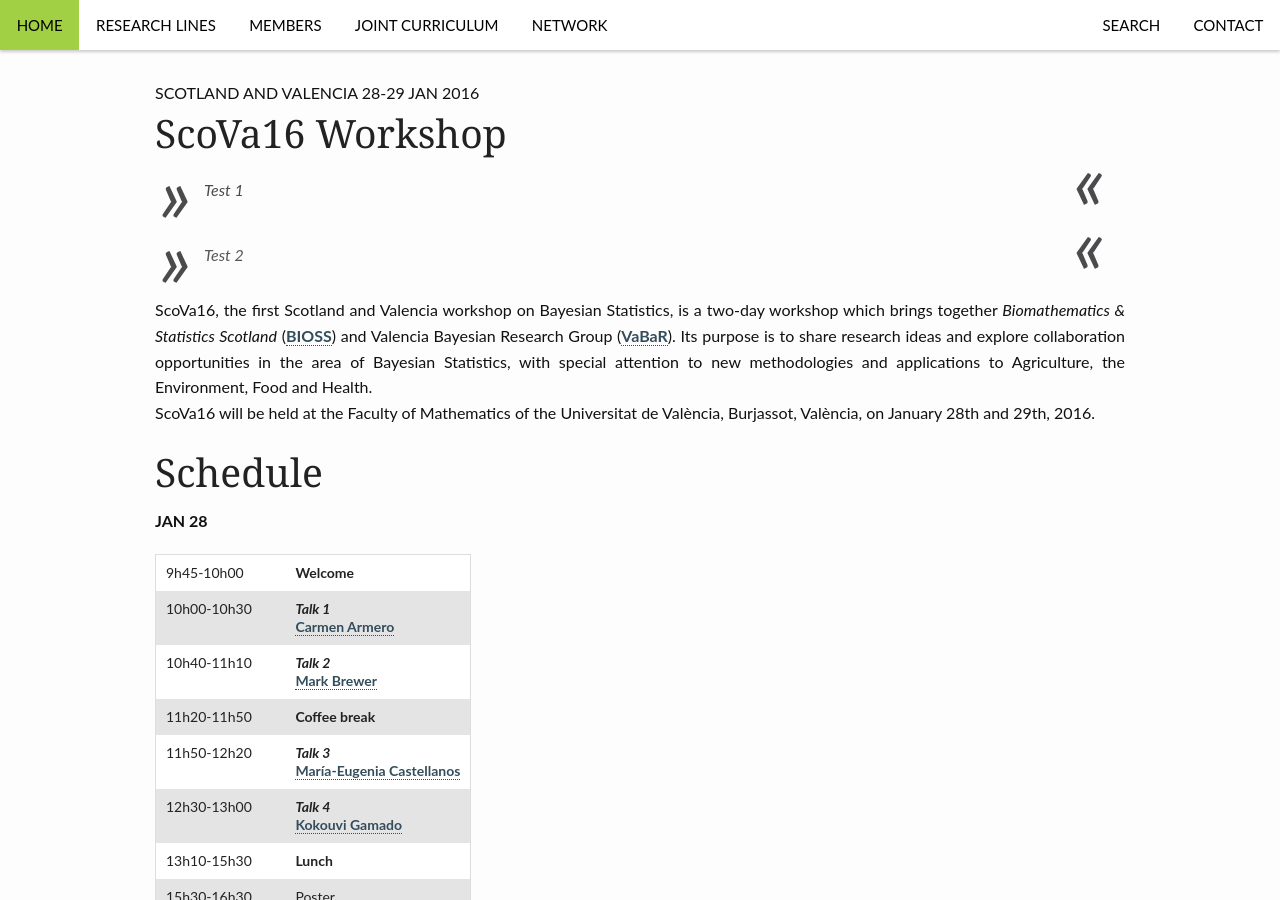
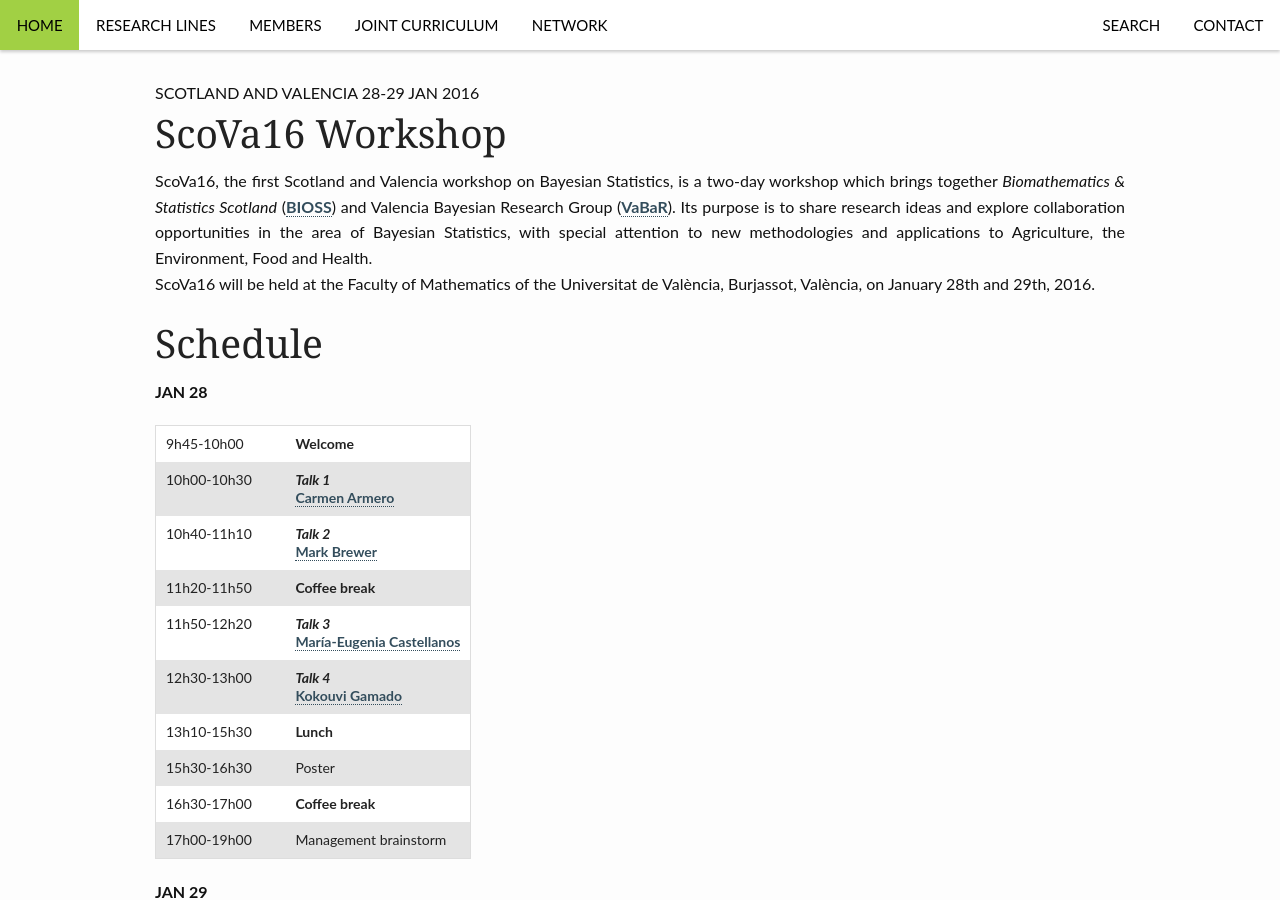
Before and after one commit to VABAR/VABAR.github.io, a Jekyll site: the page built from _posts/events/2015-11-25-ScoVa16.md, in a window 1280 px wide and 900 px high. Built offline with Jekyll 4.4.1, drawn with Linux system fonts in a browser that asks for light colours.

Commit message:
Update 2015-11-25-ScoVa16.md

```diff
--- a/_posts/events/2015-11-25-ScoVa16.md
+++ b/_posts/events/2015-11-25-ScoVa16.md
@@ -7,10 +7,6 @@ teaser: no
 header: no
 categories: events
 ---
-
-<blockquote> Test 1 </blockquote>
-
-> Test 2
 
 <p style='text-align: justify;'>
 ScoVa16, the first Scotland and Valencia workshop on Bayesian Statistics, is a two-day workshop which brings together <i>Biomathematics & Statistics Scotland</i> (<a href="http://www.bioss.ac.uk/">BIOSS</a>) and Valencia Bayesian Research Group (<a href="http://vabar.github.io/">VaBaR</a>). Its purpose is to share research ideas and explore collaboration opportunities in the area of Bayesian Statistics, with special attention to new methodologies and applications to Agriculture, the Environment, Food and Health. <br> ScoVa16 will be held at the Faculty of Mathematics of the Universitat de València, Burjassot, València, on January 28th and 29th, 2016.
```
